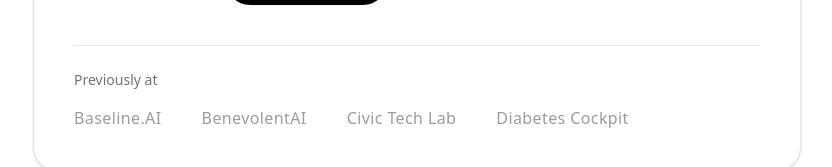
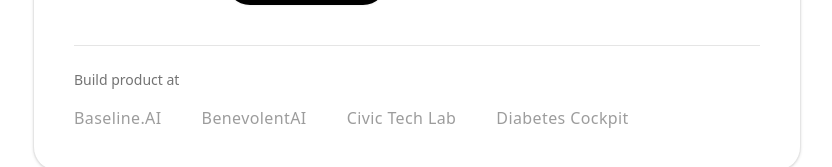
Before and after one commit to xeniagalkina/xenia-site, a React (Vite) app: page / in a window 1280 px wide. Shown: the part 443-610 px from the top of the page, without its empty margins (223-1055 px from the left). Built offline with nearby package versions, Linux system fonts and the light colour scheme.

Commit message:
Update App.jsx

```diff
--- a/src/App.jsx
+++ b/src/App.jsx
@@ -49,7 +49,7 @@
             </div>
 
             <div className="mt-10 border-t border-neutral-200 pt-6">
-              <p className="text-sm text-neutral-500 mb-4">Previously at</p>
+              <p className="text-sm text-neutral-500 mb-4">Build product at</p>
               <div className="flex flex-wrap items-center gap-x-10 gap-y-4 opacity-70">
                 {[
                  { name: 'Baseline.AI', url: 'https://xeniagalkina.notion.site/Baseline-AI-2437d3b82c51802491b7d3194c14654d?source=copy_link' },
```
